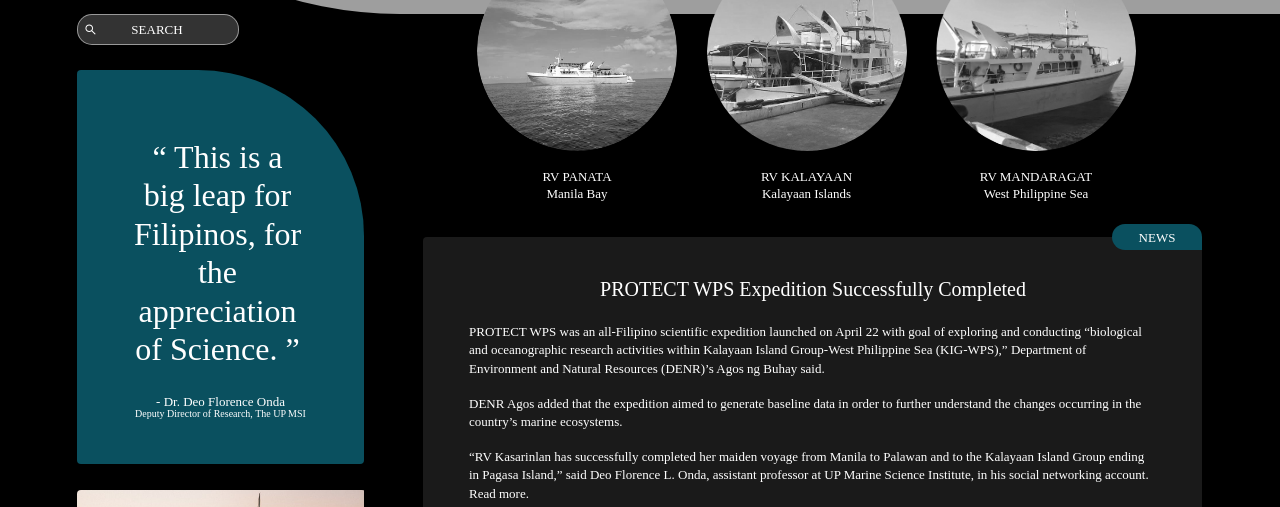
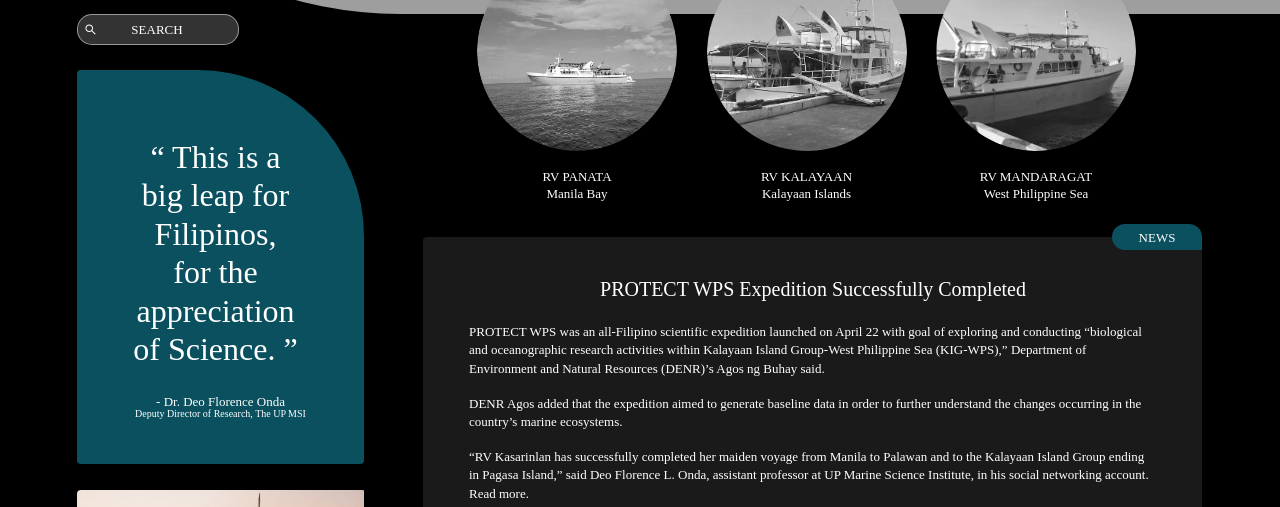
Before and after one commit to loollyy0205/Narfleet, a React (Create React App) app: page / in a window 1280 px wide. Shown: the part 415-922 px from the top of the page. Built offline with nearby package versions, Linux system fonts and the light colour scheme; grey boxes are pictures that could not be loaded; a web font is replaced by a local one.

Commit message:
updated padding qoute

```diff
--- a/src/components/home/homeContent/homeSideContent/HomeSideContent.css
+++ b/src/components/home/homeContent/homeSideContent/HomeSideContent.css
@@ -288,7 +288,7 @@
 
   .qoute-content{
     font-size: 32px;
-    padding: 68px 61px 89px 55px;
+    padding: 68px 65px 89px 55px;
   }
 
   .qoute-author{
```
Also changed, not shown: src/index.css (+6 -2 lines).
